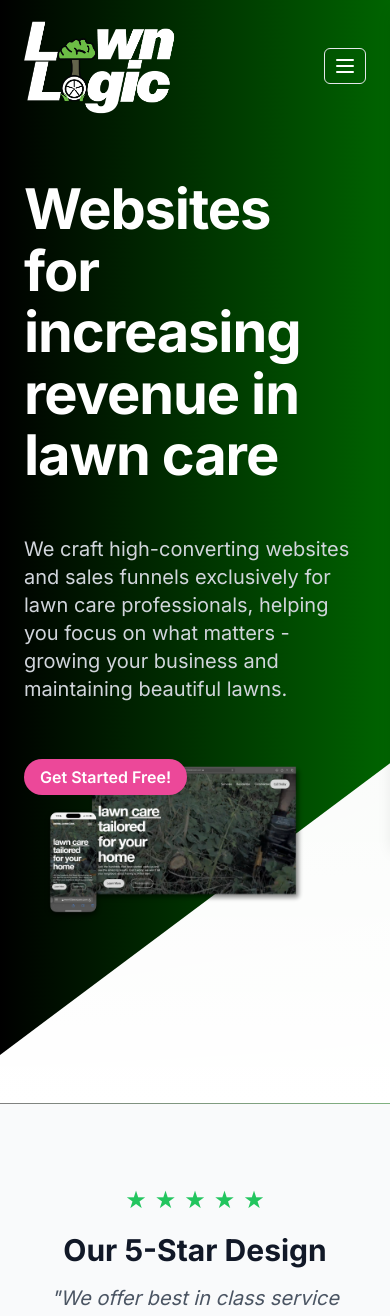
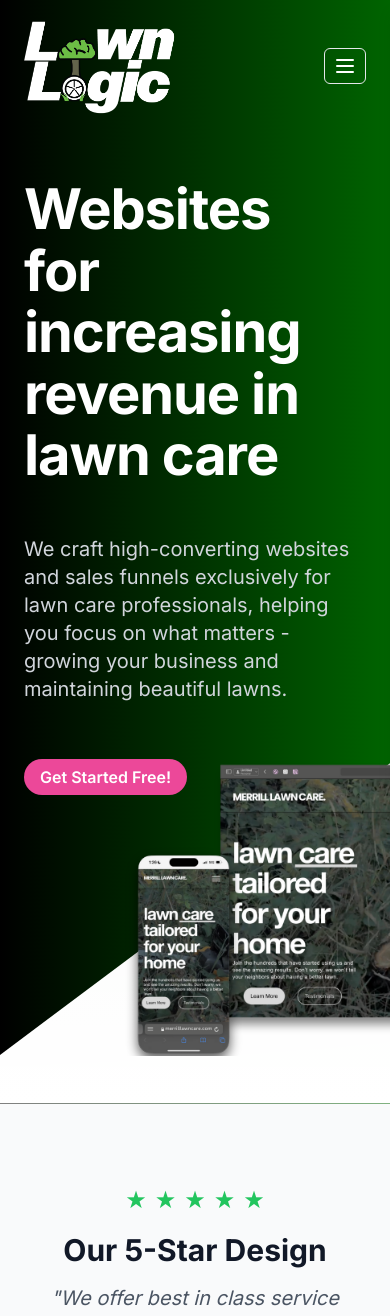
Before and after one commit to smerrill2/webapp, a Next.js app: page / in a window 390 px wide. Shown: the top 1316 px of the page. Built offline with nearby package versions, Linux system fonts and the light colour scheme.

Commit message:
Updated Mobile Responsiveness for Hero Section

```diff
--- a/src/app/components/HeroDeviceAnimation.tsx
+++ b/src/app/components/HeroDeviceAnimation.tsx
@@ -5,9 +5,9 @@ import Image from 'next/image';
 
 export default function HeroDeviceAnimation() {
   return (
-    <div className="relative w-full aspect-[4/3] md:aspect-[16/9] lg:aspect-[21/9] -mt-20 sm:-mt-16 md:mt-0">
-      <div className="absolute inset-0 w-full md:w-[170%] lg:w-[185%] h-full">
-        <div className="relative w-full h-full transform -translate-x-[5%] -translate-y-[10%] md:translate-y-0 md:-translate-x-[12%] lg:-translate-x-[20%]">
+    <div className="relative w-full overflow-hidden aspect-[4/3] md:aspect-[16/9] lg:aspect-[21/9] -mt-20 sm:-mt-16 md:mt-0">
+      <div className="absolute inset-0 w-[180%] md:w-[170%] lg:w-[185%] h-full">
+        <div className="relative w-full h-full transform translate-x-[5%] -translate-y-[15%] sm:-translate-y-[8%] md:-translate-x-[12%] lg:-translate-x-[20%] z-10">
           <Image
             src="/images/HeroImage.png"
             alt="Screenshot of our lawn care solutions website interface"
@@ -15,9 +15,9 @@ export default function HeroDeviceAnimation() {
             height={1080}
             priority={true}
             quality={85}
-            className="rounded-lg object-cover object-left md:object-center"
-            sizes="(max-width: 768px) 100vw,
-                   (max-width: 1200px) 170vw,
+            className="rounded-lg object-cover object-center scale-110 sm:scale-100"
+            sizes="(max-width: 640px) 180vw,
+                   (max-width: 768px) 170vw,
                    185vw"
           />
         </div>
```
